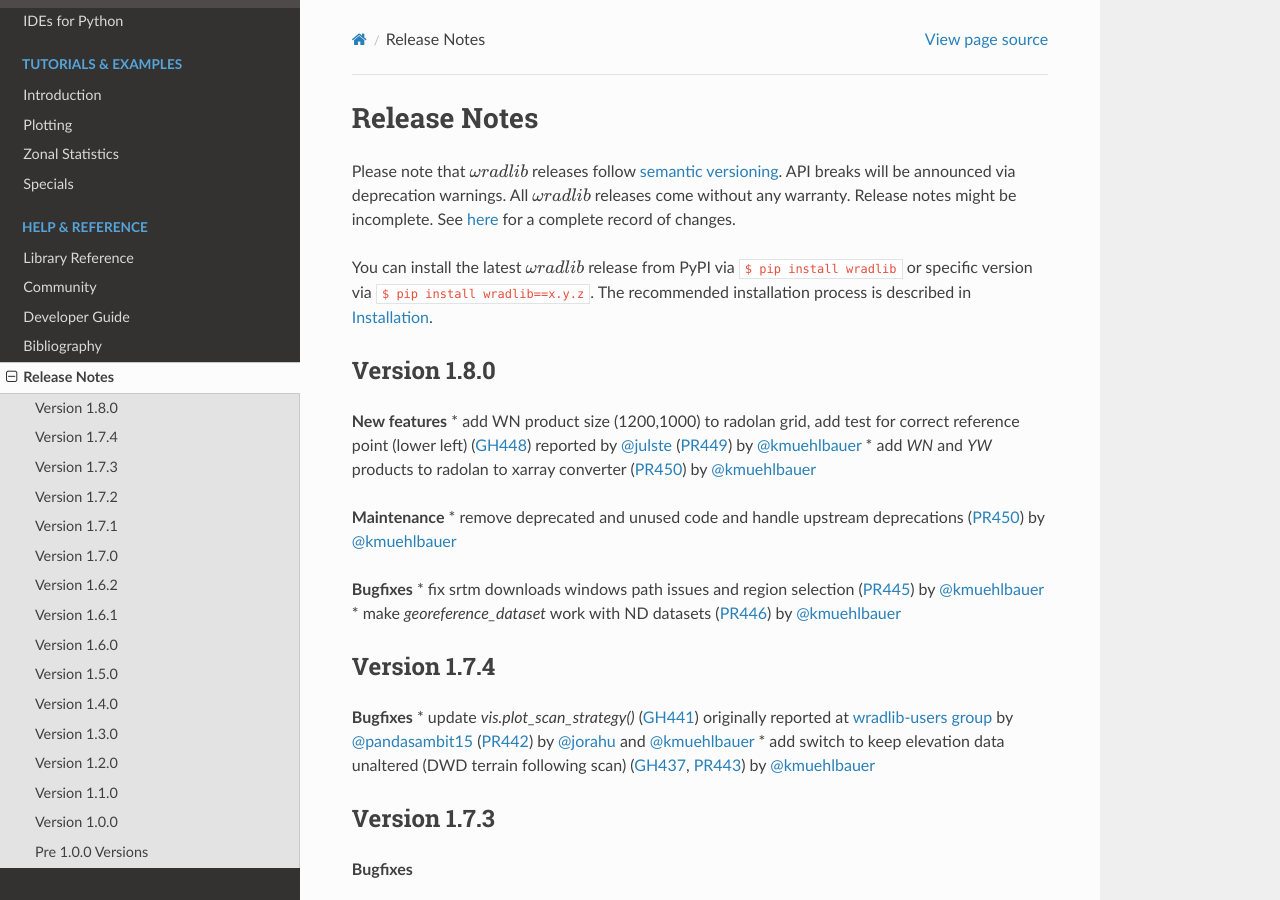
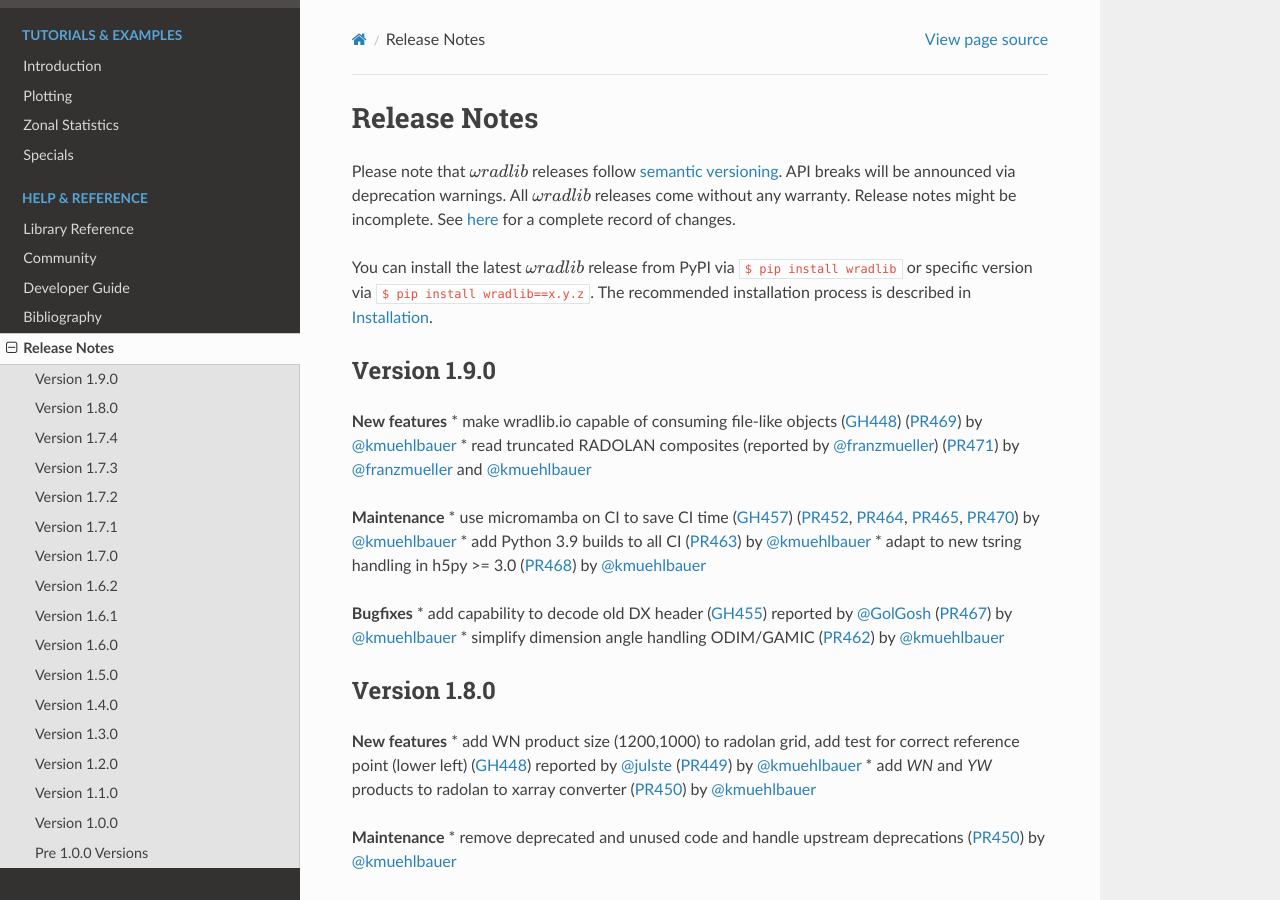
Before and after one commit to wradlib/wradlib-docs, a Sphinx documentation site: the page built from source/release_notes.rst, in a window 1280 px wide and 900 px high. Built offline with Sphinx 7.4.7 and the Read the Docs theme 2.0.0, drawn with Linux system fonts in a browser that asks for light colours; pages that are not in the unit, such as notebooks, are missing from menus; the version number could not be read and is left out.

Commit message:
MNT: update release_notes for wradlib v1.9.0,

```diff
--- a/source/release_notes.rst
+++ b/source/release_notes.rst
@@ -6,6 +6,23 @@
 Please note that :math:`\omega radlib` releases follow `semantic versioning <https://semver.org/>`_. API breaks will be announced via deprecation warnings. All :math:`\omega radlib` releases come without any warranty. Release notes might be incomplete. See `here <https://github.com/wradlib/wradlib/commits/master>`_ for a complete record of changes.
 
 You can install the latest :math:`\omega radlib` release from PyPI via ``$ pip install wradlib`` or specific version via ``$ pip install wradlib==x.y.z``. The recommended installation process is described in :doc:`installation`.
+
+
+Version 1.9.0
+-------------
+
+**New features**
+* make wradlib.io capable of consuming file-like objects (:issue:`448`) (:pull:`469`) by `@kmuehlbauer <https://github.com/kmuehlbauer>`_
+* read truncated RADOLAN composites (reported by `@franzmueller <https://github.com/franzmueller>`_) (:pull:`471`) by `@franzmueller <https://github.com/franzmueller>`_ and `@kmuehlbauer <https://github.com/kmuehlbauer>`_
+
+**Maintenance**
+* use micromamba on CI to save CI time (:issue:`457`) (:pull:`452`, :pull:`464`, :pull:`465`, :pull:`470`) by `@kmuehlbauer <https://github.com/kmuehlbauer>`_
+* add Python 3.9 builds to all CI (:pull:`463`) by `@kmuehlbauer <https://github.com/kmuehlbauer>`_
+* adapt to new tsring handling in h5py >= 3.0 (:pull:`468`) by `@kmuehlbauer <https://github.com/kmuehlbauer>`_
+
+**Bugfixes**
+* add capability to decode old DX header (:issue:`455`) reported by `@GolGosh <https://github.com/GolGosh>`_ (:pull:`467`) by `@kmuehlbauer <https://github.com/kmuehlbauer>`_
+* simplify dimension angle handling ODIM/GAMIC (:pull:`462`) by `@kmuehlbauer <https://github.com/kmuehlbauer>`_
 
 Version 1.8.0
 -------------
```
